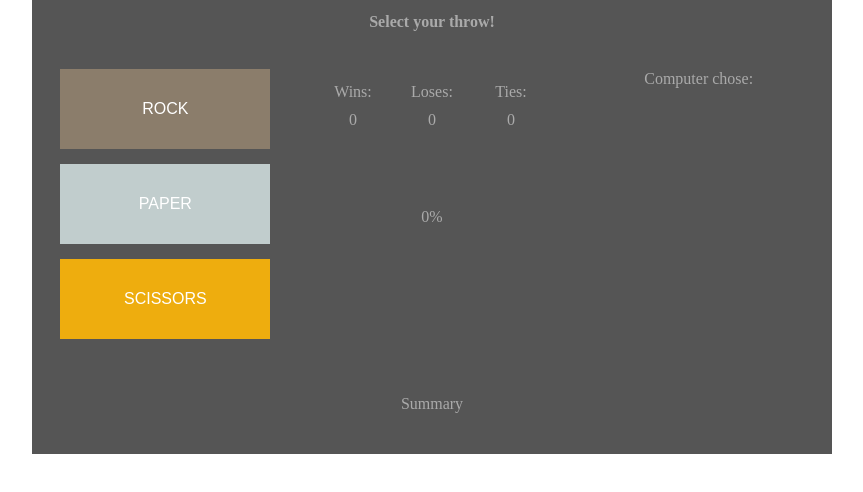
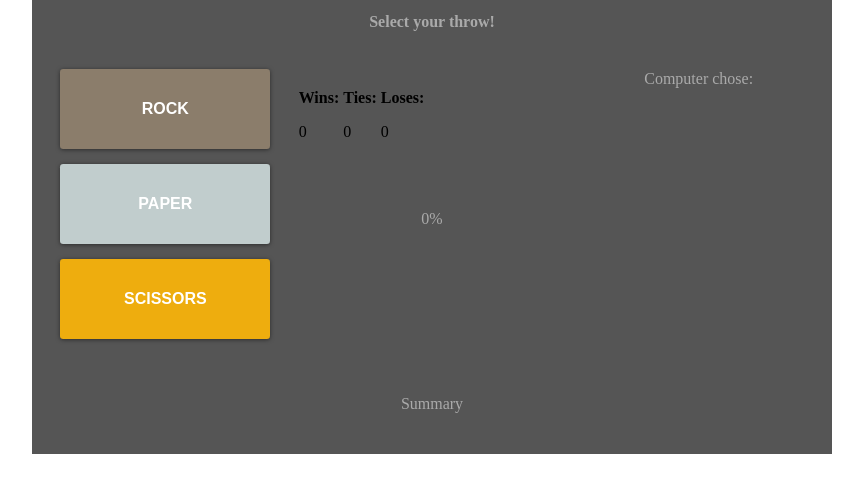
Before and after one commit to CeeJ01/rock-paper-scissors, a plain HTML site: page index.html in a window 1280 px wide. Shown: the part 96-588 px from the top of the page, without its empty margins (208-1071 px from the left). Drawn offline with Linux system fonts and the light colour scheme.

Commit message:
Updated style sheet

```diff
--- a/index.html
+++ b/index.html
@@ -21,16 +21,18 @@
     </div>
     <div class="scoreboard">
       <div class="scoreboard-top">
-        <ul class="labels">
-          <li><a class="wins-title"> Wins: </a></li>
-          <li><a class="loses-title"> Loses: </a></li>
-          <li><a class="ties-title"> Ties: </a></li>
-        </ul>
-        <ul>
-         <li><a class="wins"> 0 </a></li>
-         <li><a class="loses"> 0 </a></li>
-         <li><a class="ties"> 0 </a></li>
-        </ul>
+        <div class="score-container score-container-wins">
+          <h3>Wins:</h3>
+          <a class="wins"> 0 </a>
+        </div>
+        <div class="score-container score-container-ties">
+          <h3>Ties:</h3>
+          <a class="ties"> 0 </a>
+        </div>
+        <div class="score-container score-container-loses">
+          <h3>Loses:</h3>
+          <a class="loses"> 0 </a>
+        </div>
       </div>
       <p class="p-choice">player choice:  </p>
 
--- a/style.css
+++ b/style.css
@@ -81,6 +81,8 @@ li a {
 }
 
 button {
+	border-radius: 0.2em;
+	box-shadow: 0 0.05em 0.25em 0 rgba(0,0,0,0.5);
 	margin: 15px auto;
 	width: 210px;
 	height: 80px;
@@ -92,15 +94,26 @@ button {
     text-align: center;
     text-decoration: none;
     font-size: 16px;
+    font-weight: bold;
 }
 
 .scoreboard {
 	grid-area: scoreboard;
 	margin-top: 0px;
+	display: inline-block;
 }
 
 .scoreboard-top {
 	padding: 19px 0px;
+}
+
+.score-container {
+	margin: 0 auto;
+	display: inline-grid;
+}
+
+.score-container-wins {
+
 }
 
 .computer {
```
